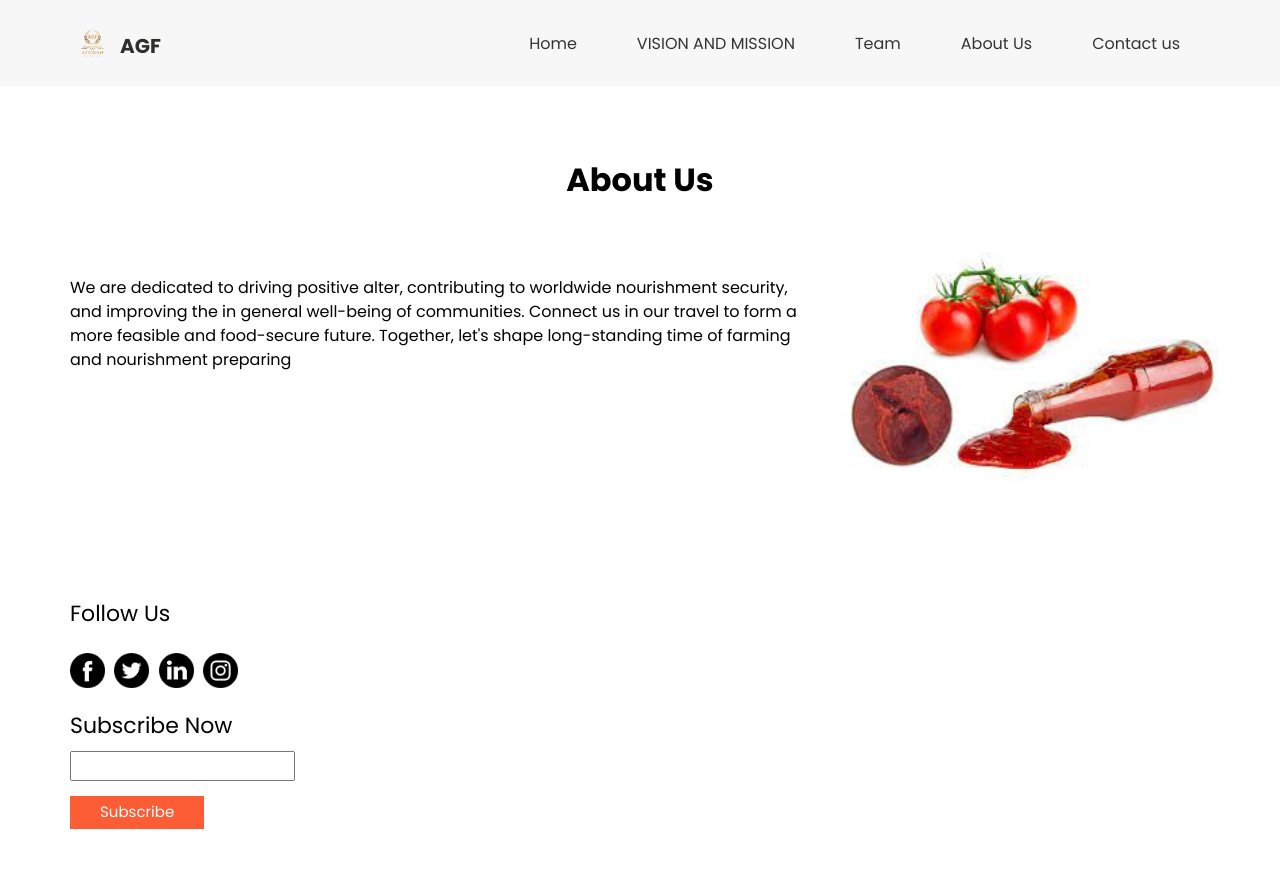
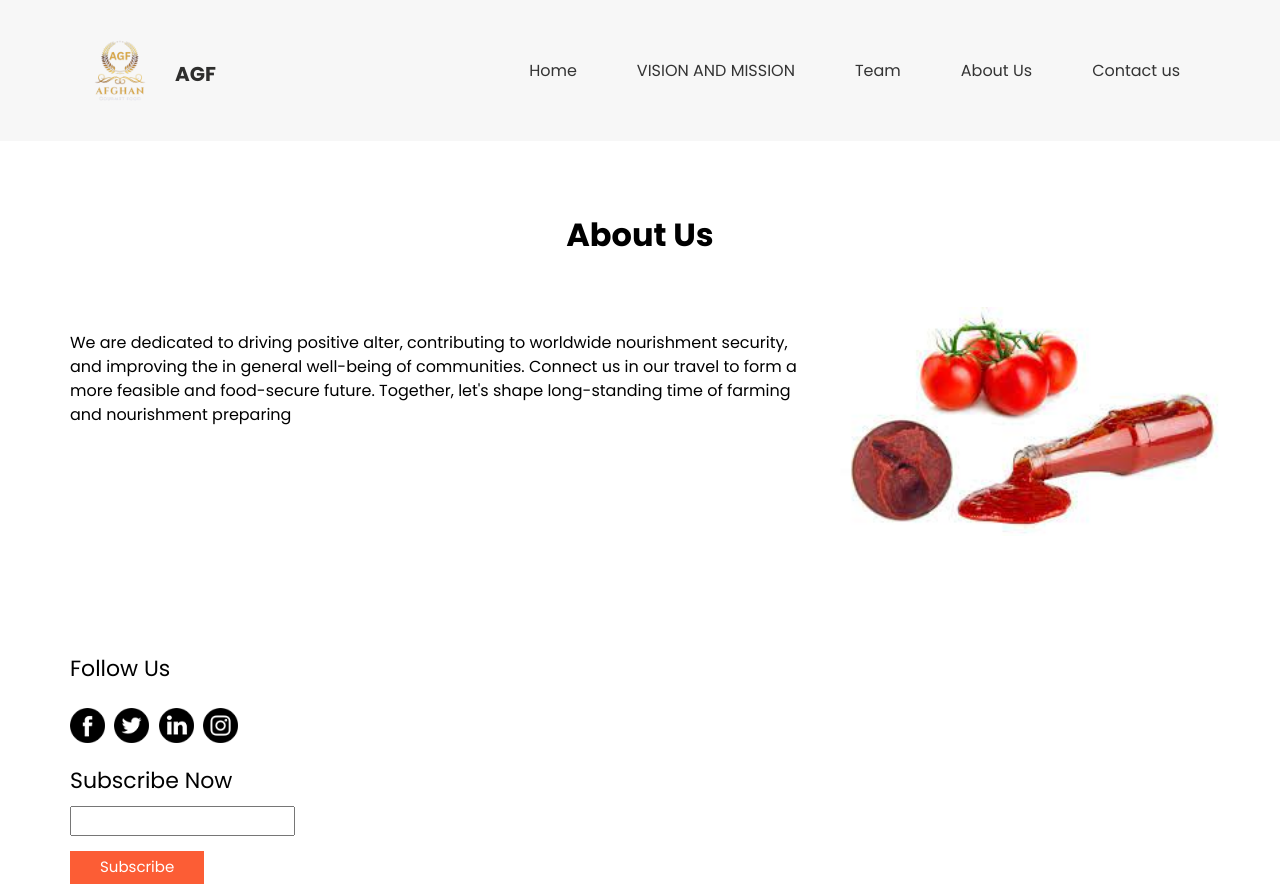
Before and after one commit to AfghanGourmetFood/food, a plain HTML site: page about.html in a window 1280 px wide. Shown: the top 887 px of the page. Drawn offline with nearby package versions, Linux system fonts and the light colour scheme; some packages are replaced by stand-ins of ours.

Commit message:
Update about.html

```diff
--- a/about.html
+++ b/about.html
@@ -12,6 +12,12 @@
   <meta name="description" content="" />
   <meta name="author" content="" />
 
+  <style>
+    #img{
+        height: 100px;
+        width: 100px;
+    }
+</style>
   <title>AGF</title>
 
   <!-- slider stylesheet -->
@@ -36,7 +42,7 @@
       <div class="container">
         <nav class="navbar navbar-expand-lg custom_nav-container pt-3">
           <a class="navbar-brand" href="index.html">
-            <img src="images/logo.png" alt="" /><span>
+            <img src="images/logo.png" alt="" id="img"><span>
               AGF
             </span>
           </a>
@@ -85,9 +91,7 @@
       <div class="row layout_padding2">
         <div class="col-md-8">
           <div class="fruit_detail-box">
-            <!-- <h3>
-              Best Fresh Orange
-            </h3> -->
+
             <p class="mt-4 mb-5">
               We are dedicated to driving positive alter, contributing to worldwide nourishment security, and improving the in general well-being of communities. Connect us in our travel to form a more feasible and food-secure future. Together, let's shape long-standing time of farming and nourishment preparing            </p>
             <!-- <div>
```
